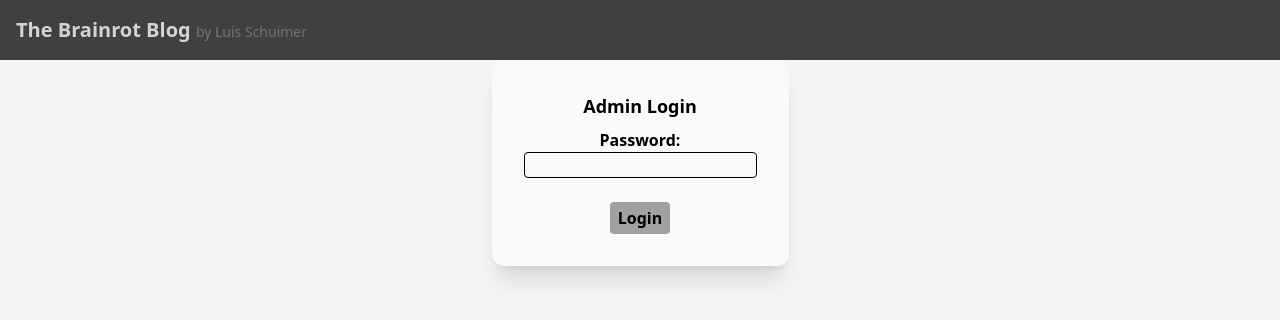
After one commit to LuisSchuimer/thebrainrot.blog, a Flask app: page /login in a window 1280 px wide. The commit adds this page. Shown: the top 320 px of the page. Run offline with Flask 3, Linux system fonts and the light colour scheme; style sheets or scripts are compiled from the project's sources; parts of the project's set-up code (start-up, migrations or seed data) failed here and were passed over.

Commit message:
feat(verification): add login, admin html page and better security

```diff
--- a/src/thebrainrot_blog/env.py
+++ b/src/thebrainrot_blog/env.py
@@ -2,6 +2,9 @@ from os import getenv
 from dotenv import load_dotenv
 
 load_dotenv()
+
+"If the side is running in production or not (when production, the server expects a cloudflare setup)"
+PRODUCTION: bool = bool(str(getenv("PRODUCTION")))
 
 "Number of chars that can be included in a article abstract"
 ABSTRACT_LEN: int = int(str(getenv("ABSTRACT_LEN")))
--- a/src/thebrainrot_blog/main.py
+++ b/src/thebrainrot_blog/main.py
@@ -1,19 +1,22 @@
 from flask import (
     Flask,
     render_template,
-    redirect
+    redirect,
+    request
 )
 from flask_limiter import Limiter
 
 from thebrainrot_blog.backend.database.crud import *
-from thebrainrot_blog.env import SERVER_SECRET
+from thebrainrot_blog.env import SERVER_SECRET, ADMIN_PASS
 from thebrainrot_blog.utils import (
     get_remote_ip_addr,
-    #set_jwt_cookie,
+    set_jwt_cookie,
+    logged_in,
     login_required # type: ignore
 )
 
 app = Flask(__name__)
+
 app.secret_key = SERVER_SECRET
 
 limiter = Limiter(
@@ -43,11 +46,19 @@ def load_post_content(id: str):
     return render_template(f"/posts/{post.render_file}")
 
 @app.route("/admin")
-@limiter.limit("1/second")
+@limiter.limit("5/second")
 @login_required
 def admin():
-    return render_template("admin.html")
+    return render_template("admin.html", admin_page = True)
 
+@app.route("/login", methods=["POST", "GET"])
+@limiter.limit("1/second")
+def login():
+    if logged_in(): return redirect("/admin")
+    if not (password := request.form.get("password")): return render_template("login.html")
+    if password == ADMIN_PASS: return set_jwt_cookie()
+
+    return render_template("login.html", login_fail=True)
 
 if __name__ == "__main__":
     app.run(host="0.0.0.0", port=8000)
--- a/src/thebrainrot_blog/templates/components/navbar_component.html
+++ b/src/thebrainrot_blog/templates/components/navbar_component.html
@@ -1,5 +1,9 @@
 <div class="bg-neutral-700 w-full p-4 sticky top-0">
     <h1 class="text-base sm:text-xl font-extrabold text-neutral-300">
-        The Brainrot Blog <span class="text-sm font-medium text-neutral-500">by Luis Schuimer</span>
+        {% if admin_page %}
+            <span class="text-sm font-medium text-neutral-500">Admin @</span> The Brainrot Blog
+        {% else %}
+            The Brainrot Blog <span class="text-sm font-medium text-neutral-500">by Luis Schuimer</span>
+        {% endif %}
     </h1>
 </div>
--- /dev/null
+++ b/src/thebrainrot_blog/templates/login.html
@@ -0,0 +1,20 @@
+<!DOCTYPE html>
+<html>
+    {% include "components/headers_component.html" %}
+
+    <body class="bg-neutral-100 flex flex-col">
+        {% include "components/navbar_component.html" %}
+
+        <div class="mx-auto my-auto px-8 py-8 bg-neutral-50 rounded-xl shadow-xl items-center">
+            <h1 class="text-center font-bold text-lg pb-2">Admin Login</h1>
+
+            {% if login_fail %}<p class="text-red-500 text-sm">Login failed</p>{% endif %}
+
+            <form action="{{ url_for("login") }}", method="post" class="flex flex-col items-center">
+                <label for="password" class="font-semibold">Password: </label>
+                <input class="border rounded" type="text" id="password" name="password"> <br>
+                <input class="rounded bg-neutral-400 px-2 py-1 font-semibold cursor-pointer hover:bg-neutral-300" type="submit" value="Login">
+            </form>
+        </div>
+    </body>
+</html>
--- a/src/thebrainrot_blog/utils.py
+++ b/src/thebrainrot_blog/utils.py
@@ -1,7 +1,6 @@
 from flask import (
     request,
-    redirect,
-    make_response
+    redirect
 )
 from werkzeug.wrappers import Response
 
@@ -9,11 +8,14 @@ from jwt import decode, encode # type: ignore
 from datetime import datetime, timedelta
 from typing import Tuple
 
-from thebrainrot_blog.env import SERVER_SECRET
+from thebrainrot_blog.env import SERVER_SECRET, PRODUCTION
 
-"returns connecting ip addr over cloudflare (if configured) or normal request ip addr (mostly for non-production)"
+"""
+returns connecting ip addr over cloudflare (if server setup configured as 'production')
+or normal request ip addr (configured as 'non-production')"
+"""
 def get_remote_ip_addr() -> str:
-    return request.headers.get("Cf-Connecting-Ip") or request.remote_addr or ""
+    return request.headers.get("Cf-Connecting-Ip") or "" if PRODUCTION else request.remote_addr or ""
 
 "Shifts index to be correct after removal of multpile others"
 def index_offset(to_be_offset: Tuple[int,int], indexes_to_be_removed: list[Tuple[int,int]]) -> Tuple[int,int]:
@@ -23,23 +25,37 @@ def index_offset(to_be_offset: Tuple[int,int], indexes_to_be_removed: list[Tuple
             to_be_offset = (to_be_offset[0] - offset, to_be_offset[1] - offset)
     return to_be_offset
 
+"Checks if user is logged in and returns the login state"
+def logged_in() -> bool | None:
+    if not (jwt_token := request.cookies.get("jwt_token")): return False
+    decoded = decode(jwt_token, SERVER_SECRET, algorithms=["HS256"])
+    if decoded["associated_ipaddr"] == get_remote_ip_addr() and datetime.strptime(decoded["valid_till"], r"%Y %m %d %H %M %S") > datetime.now():
+        return True
+    return None
+
 "Ensures that the path can only be accessed when jwt-token and its values are expected"
 def login_required(path): # type: ignore
     def myinner(*args, **kwargs): # type: ignore
-        if not (jwt_token := request.cookies.get("jwt_token")): return make_response("This action is not allowed")
-
-        decoded = decode(jwt_token, SERVER_SECRET, algorithms=["HS256"])
-        if decoded["associated_ipaddr"] == get_remote_ip_addr() and datetime.strptime(decoded["valid_till"], r"%Y %m %d %H %M %S") > datetime.now():
-            return path(*args, **kwargs) # type: ignore
-
+        match logged_in():
+            case True: return path(*args, **kwargs) # type: ignore
+            case False: return redirect("/login")
+            case None: return del_jwt_cookie()
     return myinner # type: ignore
 
 "Sets a new jwt token as a cookie when called and redirects to admin page"
 def set_jwt_cookie() -> Response:
     response = redirect("/admin")
+    expire_date = datetime.now() + timedelta(minutes=30)
     response.set_cookie("jwt_token", encode({
         "associated_ipaddr": get_remote_ip_addr(),
-        "valid_till": ((expire_date := datetime.now() + timedelta(minutes=30))).strftime(r"%Y %m %d %H %M %S")
-    }, SERVER_SECRET, algorithm="HS256"), expires=expire_date)
+        "valid_till": expire_date.strftime(r"%Y %m %d %H %M %S")
+    }, SERVER_SECRET, algorithm="HS256"), expires=expire_date, secure=True, httponly=True, samesite="strict")
 
     return response
+
+"Delete jwt token cookie when called and redirects to the login form"
+def del_jwt_cookie() -> Response:
+    resp = redirect("/login")
+    resp.delete_cookie("jwt_token")
+
+    return resp
```
Also changed, not shown: src/thebrainrot_blog/templates/admin.html (+12 -0 lines).
